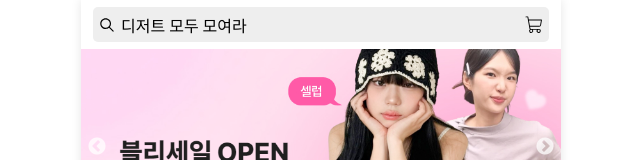
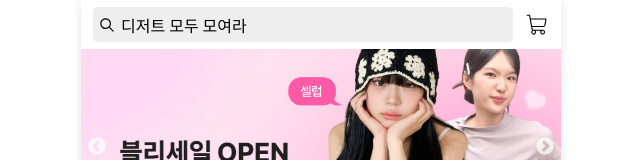
Before and after one commit to sangyunpark99/DessertSpot, a React (Create React App) app in the folder frontend/: page / in a window 1280 px wide. Shown: the top 160 px of the page, without its empty margins (319-959 px from the left). Built offline with nearby package versions, Linux system fonts and the light colour scheme.

Commit message:
[#3] feat: SearchBar 장바구니 분리

```diff
--- a/frontend/src/components/SearchBar.js
+++ b/frontend/src/components/SearchBar.js
@@ -12,9 +12,13 @@ const SearchBarContainer = styled.div`
   top: 0;
   z-index: 1;
   background-color: #FFFFFF;
+  display: flex;
+  justify-content: space-between;
+  align-items: center;
 `;
 
 const SearchBarButton = styled.div`
+  width: 90%;
   height: 100%;
   background-color: #EEEEEE;
   border-radius: 5px;
@@ -28,6 +32,7 @@ const SearchButtonLeftContainer = styled.div`
   display: flex;
   align-items: center;
   font-size: 16px;
+  margin-right: 2px;
 `;
 
 const SearchButtonText = styled.div`
@@ -43,8 +48,8 @@ const SearchBar = () => {
                     <IoIosSearch size={18}/>
                     <SearchButtonText>디저트 모두 모여라</SearchButtonText>
                 </SearchButtonLeftContainer>
-                <PiShoppingCartLight size={20}/>
             </SearchBarButton>
+                <PiShoppingCartLight size={24}/>
         </SearchBarContainer>
     );
 };
```
